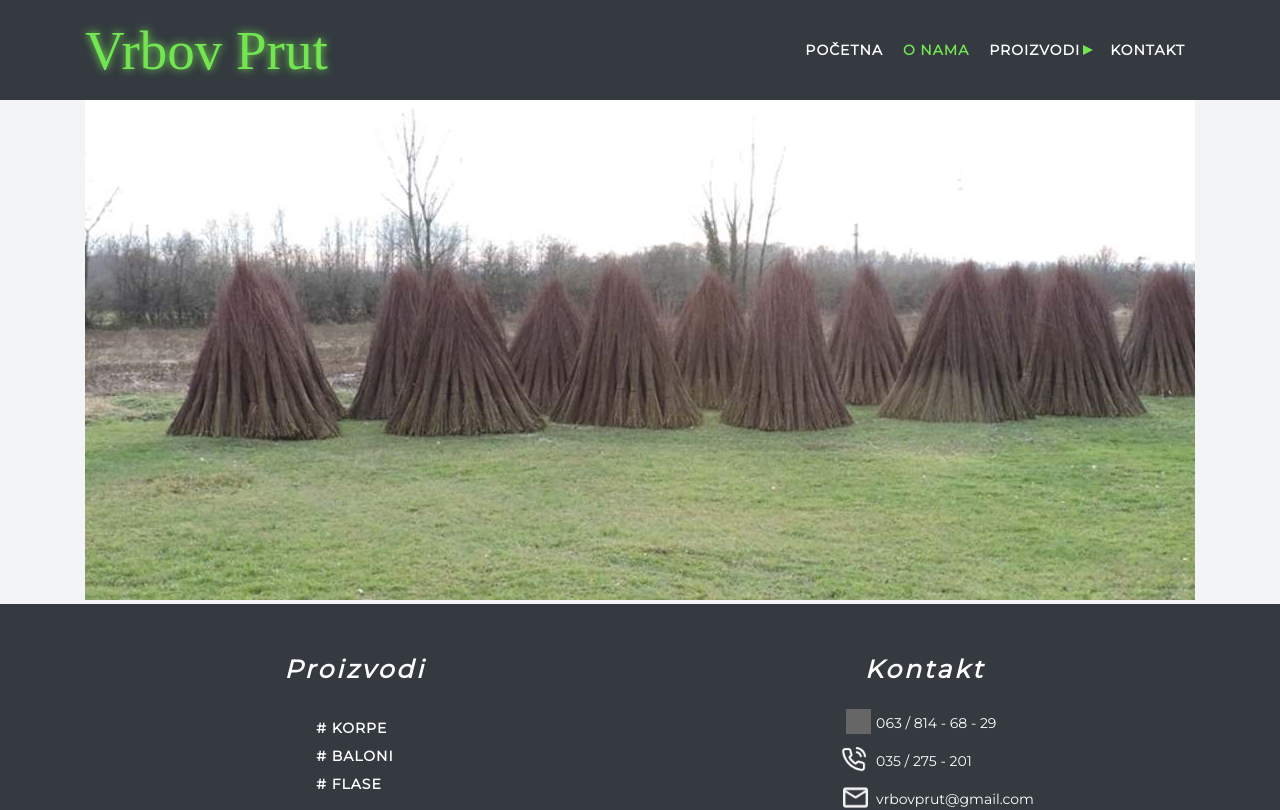
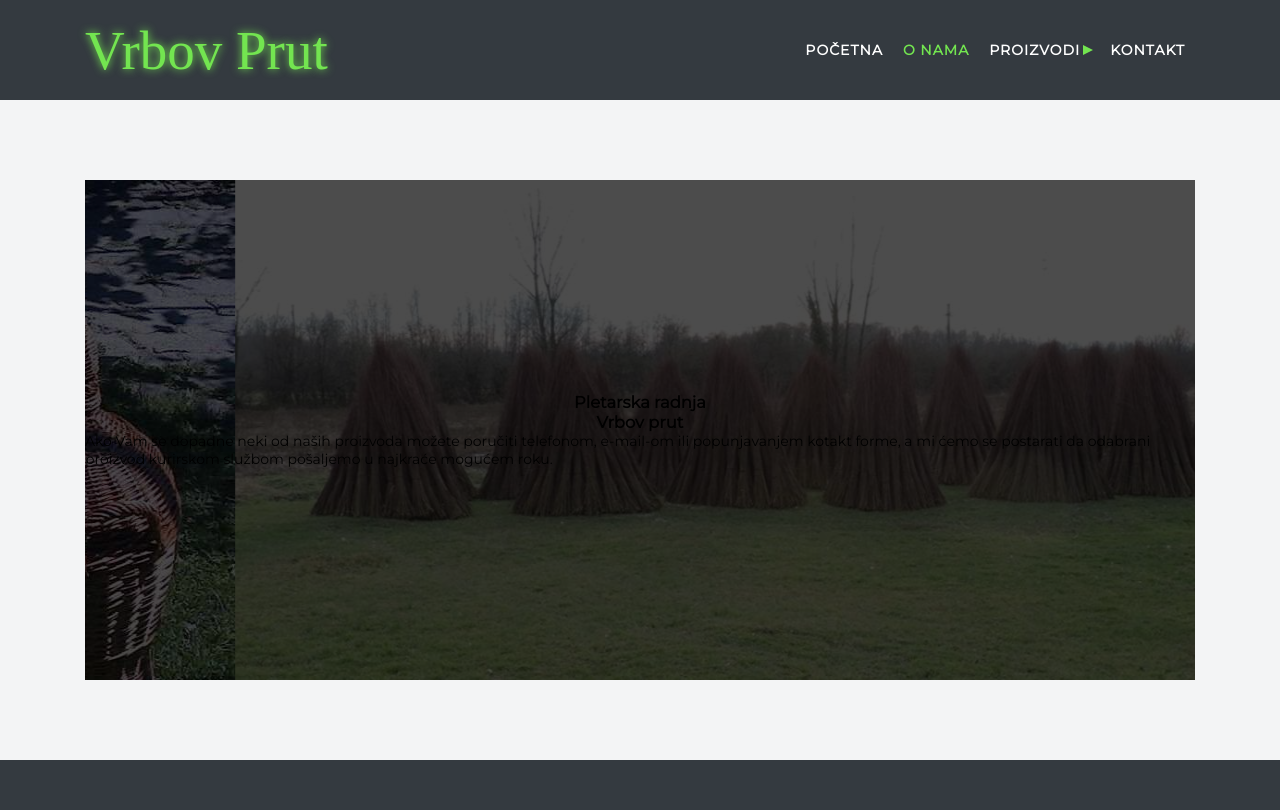
Before and after one commit to StefanMilanovic91/Vrbov-Prut, a React (Create React App) app: page /onama in a window 1280 px wide. Shown: the top 810 px of the page. Built offline with nearby package versions, Linux system fonts and the light colour scheme; grey boxes are pictures that could not be loaded; a web font is replaced by a local one.

Commit message:
Carousel Refact...

```diff
--- a/src/components/UI/Carousel/Carousel.js
+++ b/src/components/UI/Carousel/Carousel.js
@@ -16,60 +16,69 @@ const Carousel = ({ carouselItems }) => {
 
     useEffect(() => {
 
-        if (carouselItems.length + 1 === currentIndex) {
+        let time = currentIndex === 1 ? 2298 : 3000
 
-            let id = setTimeout(() => {
+        if (carouselItems.length === currentIndex - 1) {
+
+            let id1 = setTimeout(() => {
                 refArray.current.classList.remove('Carousel__inner__animation');
                 setCurrentIndex(1);
-
-            }, 1000);
-            return () => clearTimeout(id);
-        } else {
-
-            let id = setTimeout(() => {
-                refArray.current.classList.add('Carousel__inner__animation');
-                setCurrentIndex(currentIndex + 1)
-            }, 3000);
-            return () => clearTimeout(id);
+            }, 702);
+            return () => clearTimeout(id1);
         }
 
+            let id2 = setTimeout(() => {
+                if (currentIndex === 1) refArray.current.classList.add('Carousel__inner__animation');
+                setCurrentIndex(currentIndex + 1);
+            }, time);
 
+            return () => clearTimeout(id2);
 
     }, [currentIndex]);
 
-    console.log(currentIndex);
-    //ref={ref => refArray.current[index] = ref}
+
     return (
         <div className="Carousel" >
             <div ref={refArray} className={classes} style={styles.inner}>
+
             {
                     carouselItems.map((item, index) => {
                         if (carouselItems.length - 1 === index) {
                             return <Fragment>
-                                        <div  key={index + 11} className="Carousel__item">
+                                        <div key={Math.floor(Math.random() * 10000)} className="Carousel__item">
                                             <img className="Carousel__item__img" src={item.src} alt="test"/>
                                         </div>
-                                        <div  key={index} className="Carousel__item">
+                                        <div key={Math.floor(Math.random() * 10000)} className="Carousel__item">
                                             <img className="Carousel__item__img" src={carouselItems[0].src} alt="test"/>
                                         </div>
                                     </Fragment>
                         } else if (index === 0) {
                             return <Fragment>
-                                        <div  key={index} className="Carousel__item">
+                                        <div  key={Math.floor(Math.random() * 10000)} className="Carousel__item">
                                             <img className="Carousel__item__img" src={carouselItems[carouselItems.length - 1].src} alt="test"/>
                                         </div>
-                                        <div  key={index  + 11} className="Carousel__item">
+                                        <div  key={Math.floor(Math.random() * 10000)} className="Carousel__item">
                                             <img className="Carousel__item__img" src={item.src} alt="test"/>
                                         </div>
                                     </Fragment>
                         } else {
-                            return  <div  key={index} className="Carousel__item">
+                            return  <div  key={Math.floor(Math.random() * 10000)} className="Carousel__item">
                                         <img className="Carousel__item__img" src={item.src} alt="test"/>
                                     </div>
                         }
 
                     })
             }
+            </div>
+            <div className="Carousel__caption">
+                <div className="Carousel__caption__holder">
+                    <h3 className="Carousel__caption__title">
+                        Pletarska radnja <br/> <span className="logo">Vrbov prut</span>
+                    </h3>
+                    <p className="Carousel__caption__paragraph">
+                        Ako Vam se dopadne neki od naših proizvoda možete poručiti telefonom, e-mail-om ili popunjavanjem kotakt forme, a mi ćemo se postarati da odabrani proizvod kurirskom službom pošaljemo u najkraće mogućem roku.
+                    </p>
+                </div>
             </div>
         </div>
     )
--- a/src/components/pages/AboutUs/AboutUs.js
+++ b/src/components/pages/AboutUs/AboutUs.js
@@ -1,10 +1,10 @@
-import React, { useState } from 'react';
+import React from 'react';
 
 import Carousel from '../../UI/Carousel/Carousel';
 
 const AboutUs = () => {
 
-    const [images, setImages] = useState([{src: "images/slide-1.jpg"}, {src: "images/slide-2.jpg"},{src: "images/slide-3.jpg"},{src: "images/slide-4.jpg"}])
+    const images = [ {src: "images/slide-4.jpg"},{src: "images/slide-3.jpg"},{src: "images/slide-2.jpg"},{src: "images/slide-1.jpg"}]
 
 
     return (
--- a/src/css/main.css
+++ b/src/css/main.css
@@ -409,6 +409,46 @@ ul {
 .Carousel {
   width: 100%;
   overflow: hidden;
+  position: relative;
+  height: 200px;
+  margin: 5rem auto;
+}
+
+@media screen and (min-width: 576px) {
+  .Carousel {
+    width: 510px;
+  }
+}
+
+@media screen and (min-width: 768px) {
+  .Carousel {
+    width: 690px;
+    height: 270px;
+  }
+}
+
+@media screen and (min-width: 992px) {
+  .Carousel {
+    width: 930px;
+    height: 350px;
+  }
+}
+
+@media screen and (min-width: 1200px) {
+  .Carousel {
+    width: 1110px;
+    height: 500px;
+  }
+}
+
+.Carousel:after {
+  content: '';
+  position: absolute;
+  top: 0;
+  left: 0;
+  width: 100%;
+  height: 100%;
+  background-color: rgba(0, 0, 0, 0.7);
 }
 
 .Carousel__inner {
@@ -418,11 +458,11 @@ ul {
 }
 
 .Carousel__inner__animation {
-  -webkit-transition: -webkit-transform 1s;
-  transition: -webkit-transform 1s;
-  -o-transition: transform 1s;
-  transition: transform 1s;
-  transition: transform 1s, -webkit-transform 1s;
+  -webkit-transition: -webkit-transform .7s;
+  transition: -webkit-transform .7s;
+  -o-transition: transform .7s;
+  transition: transform .7s;
+  transition: transform .7s, -webkit-transform .7s;
 }
 
 .Carousel__inner__stopAnimation {
@@ -433,6 +473,78 @@ ul {
 
 .Carousel__item {
   width: 100%;
+  height: 200px;
+}
+
+@media screen and (min-width: 576px) {
+  .Carousel__item {
+    height: 270px;
+  }
+}
+
+@media screen and (min-width: 992px) {
+  .Carousel__item {
+    height: 350px;
+  }
+}
+
+@media screen and (min-width: 1200px) {
+  .Carousel__item {
+    height: 500px;
+  }
+}
+
+.Carousel__item__img {
+  width: 480px;
+  height: 200px;
+}
+
+@media screen and (min-width: 576px) {
+  .Carousel__item__img {
+    width: 510px;
+    height: 270px;
+  }
+}
+
+@media screen and (min-width: 768px) {
+  .Carousel__item__img {
+    width: 690px;
+  }
+}
+
+@media screen and (min-width: 992px) {
+  .Carousel__item__img {
+    width: 930px;
+    height: 350px;
+  }
+}
+
+@media screen and (min-width: 1200px) {
+  .Carousel__item__img {
+    width: 1110px;
+    height: 500px;
+  }
+}
+
+.Carousel__caption {
+  position: absolute;
+  top: 0;
+  left: 0;
+  width: 100%;
+  height: 100%;
+  padding: 1rem 0;
+}
+
+.Carousel__caption__holder {
+  position: inherit;
+  top: 50%;
+  -webkit-transform: translateY(-50%);
+      -ms-transform: translateY(-50%);
+          transform: translateY(-50%);
+}
+
+.Carousel__caption__title {
+  text-align: center;
 }
 
 .Home__section__1 {
@@ -570,4 +682,14 @@ ul {
             transform: translateY(0) rotate(0);
   }
 }
+
+.AboutUs {
+  padding: 3rem 0;
+}
+
+@media screen and (max-width: 576px) {
+  .AboutUs .container {
+    max-width: 479px;
+  }
+}
 /*# sourceMappingURL=main.css.map */
--- a/src/sass/abstract/_mixins.sass
+++ b/src/sass/abstract/_mixins.sass
@@ -16,6 +16,11 @@
         @media screen and (min-width: 1200px)
             @content
 
+@mixin max-size($size)
+    @if $size == sm
+        @media screen and (max-width: 576px)
+            @content
+
 @mixin contact-icon
     content: ''
     width: 25px
--- a/src/sass/components/_carousel.sass
+++ b/src/sass/components/_carousel.sass
@@ -1,21 +1,69 @@
 .Carousel
     width: 100%
     overflow: hidden
+    position: relative
+    height: 200px
+    margin: 5rem auto
+    @include size(sm)
+        width: 510px
+    @include size(md)
+        width: 690px
+        height: 270px
+    @include size(lg)
+        width: 930px
+        height: 350px
+    @include size(xl)
+        width: 1110px
+        height: 500px
+    &:after
+        content: ''
+        position: absolute
+        top: 0
+        left: 0
+        width: 100%
+        height: 100%
+        background-color: rgba(0,0,0,.7)
     &__inner
         display: flex
         &__animation
-            transition: transform 1s
+            transition: transform .7s
         &__stopAnimation
             transition: none
     &__item
-        //display: inline-block
         width: 100%
-        //margin-left: -200%
-        //transition: transform .3s
-        //transform: translateX(500%)
+        height: 200px
+        @include size(sm)
+            height: 270px
+        @include size(lg)
+            height: 350px
+        @include size(xl)
+            height: 500px
+
         &__img
-            //width: 100%
-        &__move
-            //display: block
-            //margin-left: 100%
-            //transform: translateX(400%)
+            width: 480px
+            height: 200px
+            @include size(sm)
+                width: 510px
+                height: 270px
+            @include size(md)
+                width: 690px
+            @include size(lg)
+                width: 930px
+                height: 350px
+            @include size(xl)
+                width: 1110px
+                height: 500px
+    &__caption
+        position: absolute
+        top: 0
+        left: 0
+        width: 100%
+        height: 100%
+        padding: 1rem 0
+        &__holder
+            position: inherit
+            top: 50%
+            transform: translateY(-50%)
+
+        &__title
+            text-align: center
--- a/src/sass/main.sass
+++ b/src/sass/main.sass
@@ -11,3 +11,4 @@
 
 //pages
 @import './pages/home'
+@import './pages/aboutUs'
--- /dev/null
+++ b/src/sass/pages/_aboutUs.sass
@@ -0,0 +1,5 @@
+.AboutUs
+    padding: 3rem 0
+    .container
+        @include max-size(sm)
+            max-width: 479px
```
Also changed, not shown: 1 other file (tests, documents, lock files or other folders).
